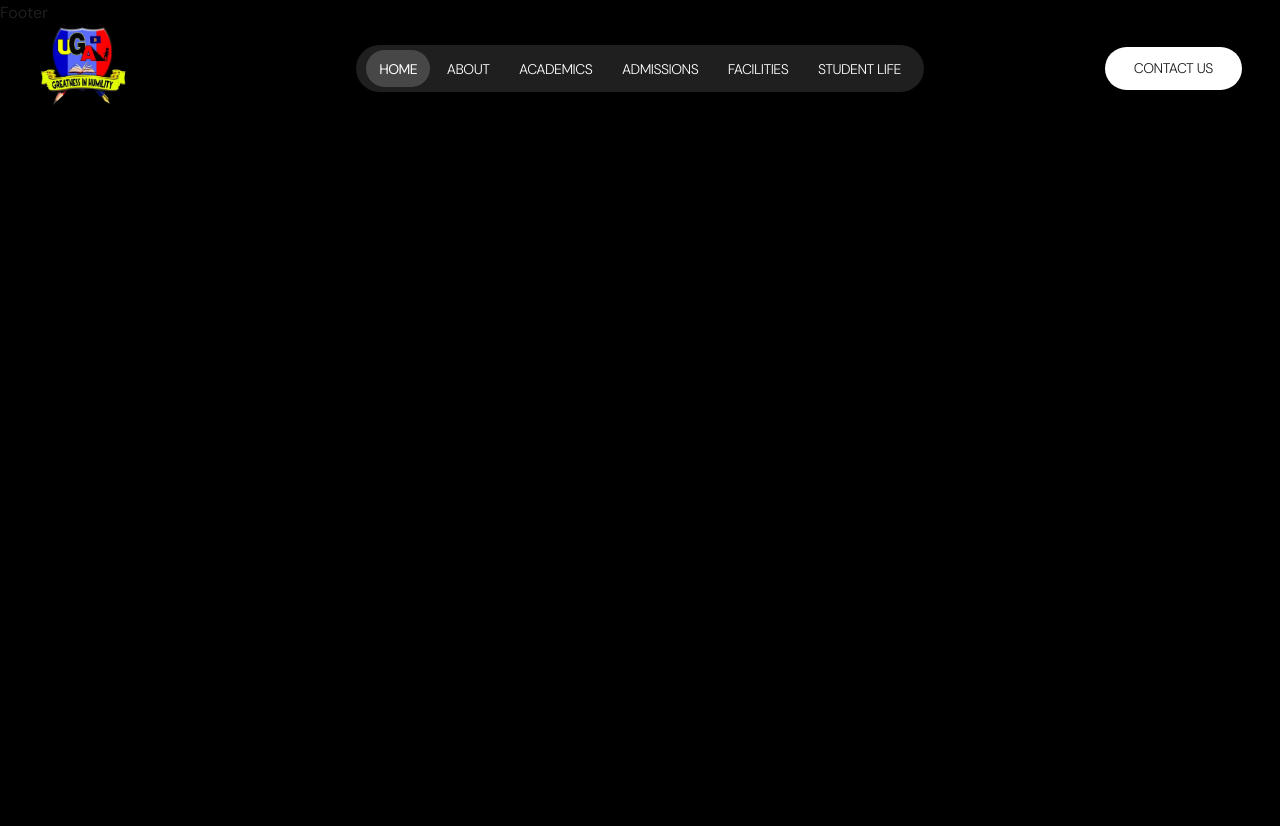
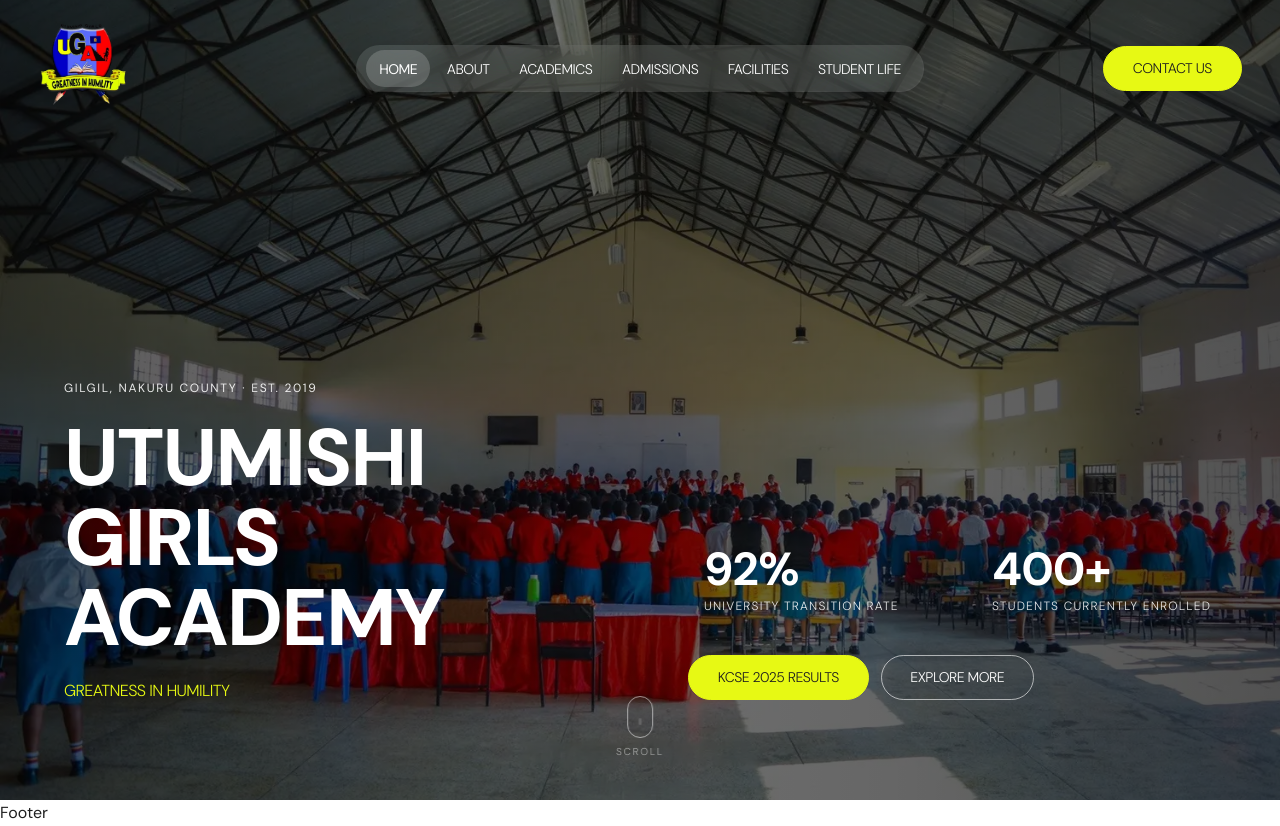
Before and after one commit to mwendwamark/UGA, a Next.js app: page / in a window 1280 px wide. Before the commit the page ends 800 px from the top, so only its background shows below. Built offline with nearby package versions, Linux system fonts and the light colour scheme.

Commit message:
feat: implement Hero component and update Button styles with new yellow variant

```diff
--- a/app/page.module.css
+++ /dev/null
@@ -1,3 +0,0 @@
-body{
-  background-color: black;
-}
--- a/app/page.tsx
+++ b/app/page.tsx
@@ -1,12 +1,13 @@
 import Navbar from "@/components/navbar/Navbar";
+import { Hero } from "@/components/hero/Hero";
 import Footer from "@/components/footer/Footer";
-import "./page.module.css"
 
 export default function Home() {
   return (
-    <>
-      <Navbar />
+    <main>
+      <Navbar variant="primary" />
+      <Hero />
       <Footer />
-    </>
+    </main>
   );
 }
--- /dev/null
+++ b/components/hero/Hero.jsx
@@ -0,0 +1,66 @@
+import Image from "next/image";
+import { Button } from "@/components/ui/Button";
+import styles from "./Hero.module.css";
+
+export function Hero() {
+  return (
+    <section className={styles.hero}>
+      <div className={styles.bgWrapper}>
+        <Image
+          src="/assets/home/HomeHero.webp"
+          alt="Utumishi Girls Academy Campus"
+          fill
+          priority
+          quality={80}
+          sizes="100vw"
+          className={styles.bgImage}
+        />
+      </div>
+
+      <div className={styles.overlay} />
+
+      <div className={`${styles.content} container`}>
+        <div className={styles.left}>
+          <span className={styles.tag}>Gilgil, Nakuru County · Est. 2019</span>
+          <h1 className={styles.title}>
+            Utumishi <br /> Girls <br /> Academy
+          </h1>
+          <p className={styles.motto}>Greatness In Humility</p>
+        </div>
+
+        <div className={styles.right}>
+          <div className={styles.statsGrid}>
+            <div className={styles.stat}>
+              <span className={styles.statNumber}>92%</span>
+              <span className={styles.statLabel}>
+                University Transition Rate
+              </span>
+            </div>
+
+            <div className={styles.stat}>
+              <span className={styles.statNumber}>400+</span>
+              <span className={styles.statLabel}>
+                Students currently Enrolled
+              </span>
+            </div>
+          </div>
+          <div className={styles.rightButtons}>
+            <Button href="/academics" variant="yellow">
+              KCSE 2025 Results
+            </Button>
+            <Button href="/about" variant="white-outline">
+              Explore more
+            </Button>
+          </div>
+        </div>
+      </div>
+
+      <div className={styles.scrollIndicator}>
+        <div className={styles.mouse}>
+          <div className={styles.wheel} />
+        </div>
+        <p className={styles.scrollText}>Scroll</p>
+      </div>
+    </section>
+  );
+}
--- /dev/null
+++ b/components/hero/Hero.module.css
@@ -0,0 +1,228 @@
+.hero {
+  position: relative;
+  height: 100dvh;
+  width: 100%;
+  overflow: hidden;
+  display: flex;
+  align-items: flex-end;
+}
+
+.bgWrapper {
+  position: absolute;
+  inset: 0;
+  z-index: 0;
+}
+
+.bgImage {
+  object-fit: cover;
+  object-position: center;
+}
+
+.overlay {
+  position: absolute;
+  inset: 0;
+  z-index: 1;
+  background: linear-gradient(
+    to right,
+    rgba(0, 0, 0, 0.65) 0%,
+    rgba(0, 0, 0, 0.55) 40%,
+    rgba(0, 0, 0, 0.6) 70%,
+    rgba(0, 0, 0, 0.68) 100%
+  );
+}
+
+.content {
+  position: relative;
+  z-index: 2;
+  width: 100%;
+  display: grid;
+  grid-template-columns: 1fr 1fr;
+  align-items: flex-end;
+  gap: 4rem;
+  padding-bottom: 6rem;
+  color: #ffffff;
+}
+
+.left {
+  display: flex;
+  flex-direction: column;
+  gap: 1.25rem;
+}
+
+.tag {
+  font-size: 12px;
+  text-transform: uppercase;
+  letter-spacing: 0.14em;
+  font-weight: 400;
+  color: rgba(255, 255, 255, 0.89);
+}
+
+.title {
+  font-size: clamp(3rem, 6vw + 1rem, 5rem);
+  font-weight: 700;
+  line-height: 1;
+  letter-spacing: -2px;
+  text-transform: uppercase;
+  color: #ffffff;
+}
+
+.motto {
+  font-size: 1rem;
+  font-weight: 300;
+  letter-spacing: -0.6px;
+  text-transform: uppercase;
+  color: var(--uga-yellow);
+  margin-bottom: 0;
+}
+
+.buttons {
+  display: flex;
+  gap: 0.75rem;
+  flex-wrap: wrap;
+  margin-top: 0.5rem;
+}
+
+.right {
+  display: flex;
+  flex-direction: column;
+  gap: 2.5rem;
+  justify-content: flex-end;
+  padding-bottom: 0.25rem;
+  padding-left: 1rem;
+}
+
+.statsGrid {
+  display: grid;
+  grid-template-columns: 1fr 1fr;
+  gap: 2rem 3rem;
+}
+
+.stat {
+  display: flex;
+  flex-direction: column;
+  gap: 0.35rem;
+  padding-left: 1rem;
+}
+
+.statNumber {
+  font-size: clamp(2rem, 3vw + 0.5rem, 3.5rem);
+  font-weight: 700;
+  letter-spacing: -1px;
+  color: #ffffff;
+  line-height: 1;
+}
+
+.statLabel {
+  font-size: 12px;
+  text-transform: uppercase;
+  letter-spacing: 0.1em;
+  font-weight: 300;
+  color: rgba(255, 255, 255, 0.89);
+  line-height: 1.4;
+}
+
+.rightButtons {
+  display: flex;
+  gap: 0.75rem;
+  flex-wrap: wrap;
+}
+
+.scrollIndicator {
+  position: absolute;
+  bottom: 2.5rem;
+  left: 50%;
+  transform: translateX(-50%);
+  z-index: 3;
+  display: flex;
+  flex-direction: column;
+  align-items: center;
+  gap: 0.4rem;
+  opacity: 0.55;
+}
+
+.mouse {
+  width: 26px;
+  height: 42px;
+  border: 1.5px solid #ffffff;
+  border-radius: 13px;
+  position: relative;
+}
+
+.wheel {
+  width: 3px;
+  height: 7px;
+  background: #ffffff;
+  border-radius: 2px;
+  position: absolute;
+  top: 8px;
+  left: 50%;
+  transform: translateX(-50%);
+  animation: scrollWheel 1.6s ease infinite;
+}
+
+@keyframes scrollWheel {
+  0% {
+    top: 8px;
+    opacity: 1;
+  }
+  100% {
+    top: 26px;
+    opacity: 0;
+  }
+}
+
+.scrollText {
+  font-size: 10px;
+  letter-spacing: 0.18em;
+  text-transform: uppercase;
+  color: #ffffff;
+  font-weight: 300;
+  margin-bottom: 0;
+}
+
+@media (max-width: 1024px) {
+  .content {
+    grid-template-columns: 1fr;
+    gap: 3rem;
+    padding-bottom: 5rem;
+  }
+
+  .right {
+    gap: 2rem;
+    padding-left: 0;
+  }
+
+  .statsGrid {
+    grid-template-columns: 1fr 1fr;
+    gap: 1.5rem 2rem;
+  }
+}
+
+@media (max-width: 768px) {
+  .content {
+    padding-bottom: 4rem;
+  }
+
+  .title {
+    letter-spacing: -1px;
+  }
+
+  .statsGrid {
+    gap: 1.25rem 1.5rem;
+  }
+
+  .overlay {
+    background: rgba(0, 0, 0, 0.65);
+  }
+}
+
+@media (max-width: 480px) {
+  .buttons,
+  .rightButtons {
+    flex-direction: column;
+  }
+
+  .statsGrid {
+    grid-template-columns: 1fr 1fr;
+  }
+}
--- a/components/navbar/Navbar.jsx
+++ b/components/navbar/Navbar.jsx
@@ -120,10 +120,7 @@
           </div>
 
           <div className={styles.cta}>
-            <Button
-              href="/contact"
-              variant={isScrolled ? "black" : "white"}
-            >
+            <Button href="/contact" variant={isScrolled ? "black" : "yellow"}>
               Contact Us
             </Button>
           </div>
--- a/components/navbar/Navbar.module.css
+++ b/components/navbar/Navbar.module.css
@@ -5,7 +5,10 @@
   width: 100%;
   z-index: 100;
   padding: 1.2rem 3%;
-  transition: transform 0.35s ease, background-color 0.3s ease, box-shadow 0.3s ease;
+  transition:
+    transform 0.35s ease,
+    background-color 0.3s ease,
+    box-shadow 0.3s ease;
   background-color: transparent;
 }
 
@@ -95,7 +98,7 @@
 
 .scrolled .navLink.active {
   background: rgba(0, 8, 192, 0.08);
-  color: #0008C0;
+  color: #0008c0;
 }
 
 .cta {
@@ -136,7 +139,7 @@
   right: 0;
   width: 60%;
   height: 100vh;
-  background: #0008C0;
+  background: #0008c0;
   z-index: 999;
   transform: translateX(100%);
   transition: transform 0.3s ease;
@@ -186,7 +189,7 @@
 }
 
 .drawerLinkActive {
-  color: #E7F914;
+  color: #e7f914;
   font-weight: 400;
 }
 
--- a/components/ui/Button.module.css
+++ b/components/ui/Button.module.css
@@ -23,29 +23,52 @@
 
 .white {
   background: #ffffff;
-  color: #1e1e1e;
+  color: var(--near-black);
   border: none;
 }
 
 .white:hover:not(:disabled) {
-  background: #f0f0f0;
+  background-color: var(--uga-yellow);
+}
+
+.yellow {
+  background-color: var(--uga-yellow);
+  color: var(--near-black);
+  border: 1px solid var(--uga-yellow);
+}
+
+.yellow:hover:not(:disabled) {
+  background-color: transparent;
+  border: 1px solid var(--uga-yellow);
+  color: var(--uga-yellow);
 }
 
 .whiteOutline {
   background: transparent;
-  color: #1e1e1e;
-  border: 1px solid #1e1e1e;
+  color: var(--near-black);
+  border: 1px solid var(--near-black);
 }
 
 .whiteOutline:hover:not(:disabled) {
-  background: #1e1e1e;
+  background: var(--near-black);
   color: #ffffff;
 }
 
+.white-outline {
+  background: transparent;
+  color: #ffffff;
+  border: 1px solid rgba(255, 255, 255, 0.6);
+}
+
+.white-outline:hover:not(:disabled) {
+  background: #ffffff;
+  color: var(--near-black);
+}
+
 .black {
-  background: #1e1e1e;
+  background: var(--near-black);
   color: #ffffff;
-  border: 1px solid #1e1e1e;
+  border: 1px solid var(--near-black);
 }
 
 .black:hover:not(:disabled) {
```
